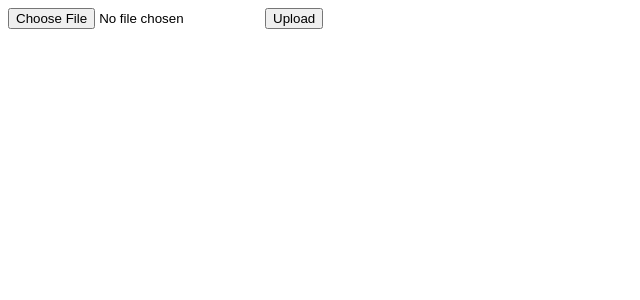
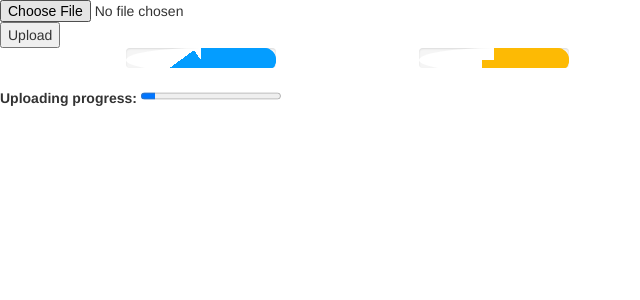
Before and after one commit to SheetalJade2019/TechMahindraTask, a Django app: page /upload_file in a window 1280 px wide. Shown: the top 300 px of the page, without its empty margins (0-640 px from the left). Run offline with Django 4.2, Linux system fonts and the light colour scheme; some libraries are stand-ins or nearby versions.

Commit message:
html file modified for progress bar

```diff
--- a/templates/upload.html
+++ b/templates/upload.html
@@ -5,17 +5,204 @@
     <meta http-equiv="X-UA-Compatible" content="IE=edge">
     <meta name="viewport" content="width=device-width, initial-scale=1.0">
     <title>Document</title>
+    <style>
+        .progress{
+            width: 150px;
+            height: 150px;
+            line-height: 150px;
+            background: none;
+            margin: 0 auto;
+            box-shadow: none;
+            position: relative;
+        }
+        .progress:after{
+            content: "";
+            width: 100%;
+            height: 100%;
+            border-radius: 50%;
+            border: 12px solid #fff;
+            position: absolute;
+            top: 0;
+            left: 0;
+        }
+        .progress > span{
+            width: 50%;
+            height: 100%;
+            overflow: hidden;
+            position: absolute;
+            top: 0;
+            z-index: 1;
+        }
+        .progress .progress-left{
+            left: 0;
+        }
+        .progress .progress-bar{
+            width: 100%;
+            height: 100%;
+            background: none;
+            border-width: 12px;
+            border-style: solid;
+            position: absolute;
+            top: 0;
+        }
+        .progress .progress-left .progress-bar{
+            left: 100%;
+            border-top-right-radius: 80px;
+            border-bottom-right-radius: 80px;
+            border-left: 0;
+            -webkit-transform-origin: center left;
+            transform-origin: center left;
+        }
+        .progress .progress-right{
+            right: 0;
+        }
+        .progress .progress-right .progress-bar{
+            left: -100%;
+            border-top-left-radius: 80px;
+            border-bottom-left-radius: 80px;
+            border-right: 0;
+            -webkit-transform-origin: center right;
+            transform-origin: center right;
+            animation: loading-1 1.8s linear forwards;
+        }
+        .progress .progress-value{
+            width: 90%;
+            height: 90%;
+            border-radius: 50%;
+            background: #44484b;
+            font-size: 24px;
+            color: #fff;
+            line-height: 135px;
+            text-align: center;
+            position: absolute;
+            top: 5%;
+            left: 5%;
+        }
+        .progress.blue .progress-bar{
+            border-color: #049dff;
+        }
+        .progress.blue .progress-left .progress-bar{
+            animation: loading-2 1.5s linear forwards 1.8s;
+        }
+        .progress.yellow .progress-bar{
+            border-color: #fdba04;
+        }
+        .progress.yellow .progress-left .progress-bar{
+            animation: loading-3 1s linear forwards 1.8s;
+        }
+        .progress.pink .progress-bar{
+            border-color: #ed687c;
+        }
+        .progress.pink .progress-left .progress-bar{
+            animation: loading-4 0.4s linear forwards 1.8s;
+        }
+        .progress.green .progress-bar{
+            border-color: #1abc9c;
+        }
+        .progress.green .progress-left .progress-bar{
+            animation: loading-5 1.2s linear forwards 1.8s;
+        }
+        @keyframes loading-1{
+            0%{
+                -webkit-transform: rotate(0deg);
+                transform: rotate(0deg);
+            }
+            100%{
+                -webkit-transform: rotate(180deg);
+                transform: rotate(180deg);
+            }
+        }
+        @keyframes loading-2{
+            0%{
+                -webkit-transform: rotate(0deg);
+                transform: rotate(0deg);
+            }
+            100%{
+                -webkit-transform: rotate(144deg);
+                transform: rotate(144deg);
+            }
+        }
+        @keyframes loading-3{
+            0%{
+                -webkit-transform: rotate(0deg);
+                transform: rotate(0deg);
+            }
+            100%{
+                -webkit-transform: rotate(90deg);
+                transform: rotate(90deg);
+            }
+        }
+        @keyframes loading-4{
+            0%{
+                -webkit-transform: rotate(0deg);
+                transform: rotate(0deg);
+            }
+            100%{
+                -webkit-transform: rotate(36deg);
+                transform: rotate(36deg);
+            }
+        }
+        @keyframes loading-5{
+            0%{
+                -webkit-transform: rotate(0deg);
+                transform: rotate(0deg);
+            }
+            100%{
+                -webkit-transform: rotate(126deg);
+                transform: rotate(126deg);
+            }
+        }
+        @media only screen and (max-width: 990px){
+            .progress{ margin-bottom: 20px; }
+        }
+
+    </style>
 </head>
 <body>
+    <link href="//maxcdn.bootstrapcdn.com/bootstrap/3.3.0/css/bootstrap.min.css" rel="stylesheet" id="bootstrap-css">
+    <script src="//maxcdn.bootstrapcdn.com/bootstrap/3.3.0/js/bootstrap.min.js"></script>
+    <script src="//code.jquery.com/jquery-1.11.1.min.js"></script>
+
     <form method="POST" enctype="multipart/form-data">
         {% csrf_token %}
         <input type="file" name="myfile">
         <button type="submit">Upload</button>
     </form>
+    <div class="container">
+        <div class="row">
+            <div class="col-md-3 col-sm-6">
+                <div class="progress blue">
+                    <span class="progress-left">
+                        <span class="progress-bar"></span>
+                    </span>
+                    <span class="progress-right">
+                        <span class="progress-bar"></span>
+                    </span>
+                    <div class="progress-value">90%</div>
+                </div>
+            </div>
+            <div class="col-md-3 col-sm-6">
+                <div class="progress yellow">
+                    <span class="progress-left">
+                        <span class="progress-bar"></span>
+                    </span>
+                    <span class="progress-right">
+                        <span class="progress-bar"></span>
+                    </span>
+                    <div class="progress-value">75%</div>
+                </div>
+            </div>
+        </div>
+    </div>
+    <label for="file">Uploading progress:</label>
+    {% if uploaded_file_url %}
+    <progress id="file" value="100" max="100">100% </progress>
+    <p>File uploaded at: <a href="{{ uploaded_file_url }}">{{ uploaded_file_url }}</a></p>
+    {% else %}
+    <progress id="file" value="10" max="100">10% </progress>
+    {% endif %}
 
-    {% if uploaded_file_url %}
-    <p>File uploaded at: <a href="{{ uploaded_file_url }}">{{ uploaded_file_url }}</a></p>
-    {% endif %}
+
 
 </body>
 </html>
```
Also changed, not shown: db.sqlite3.
